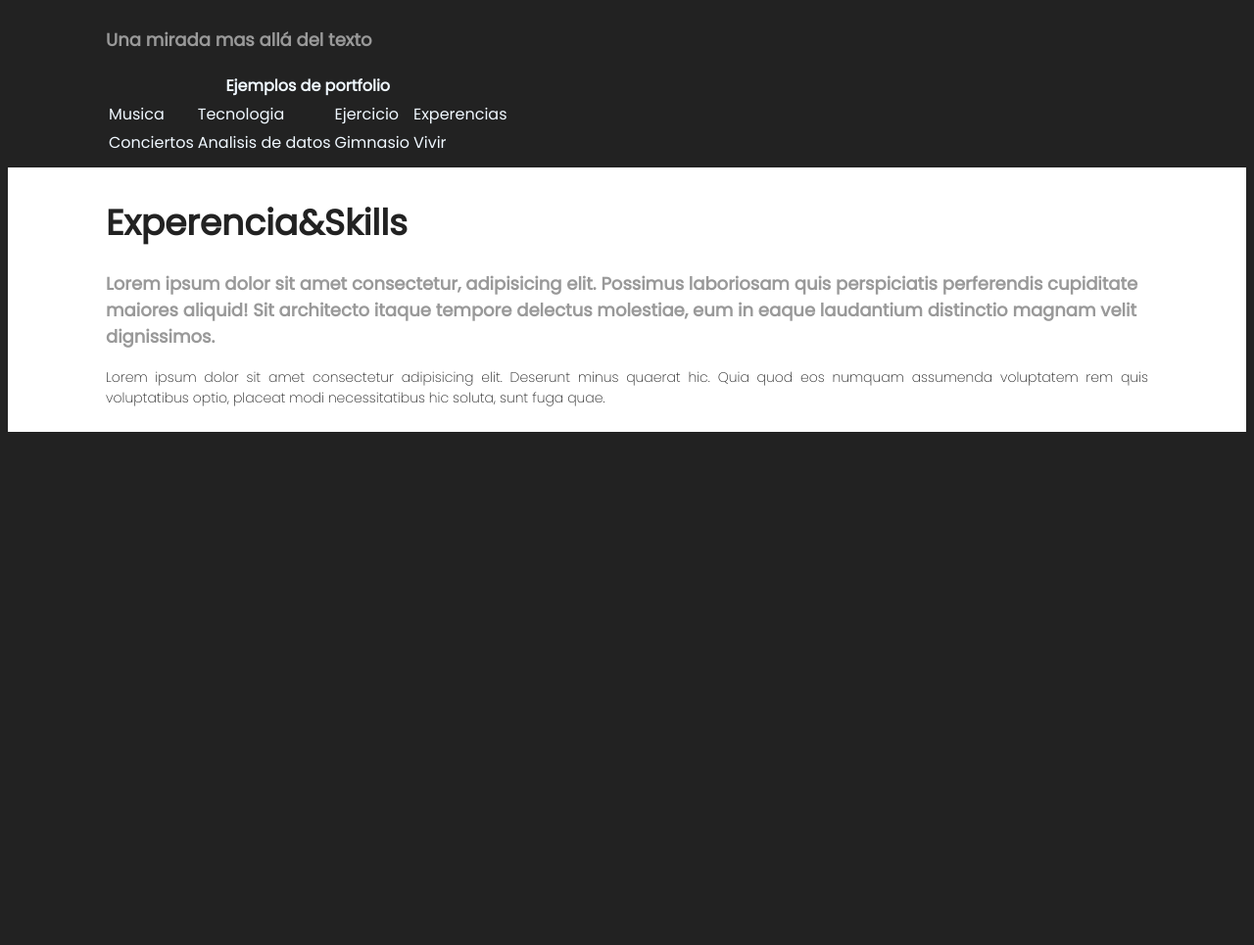
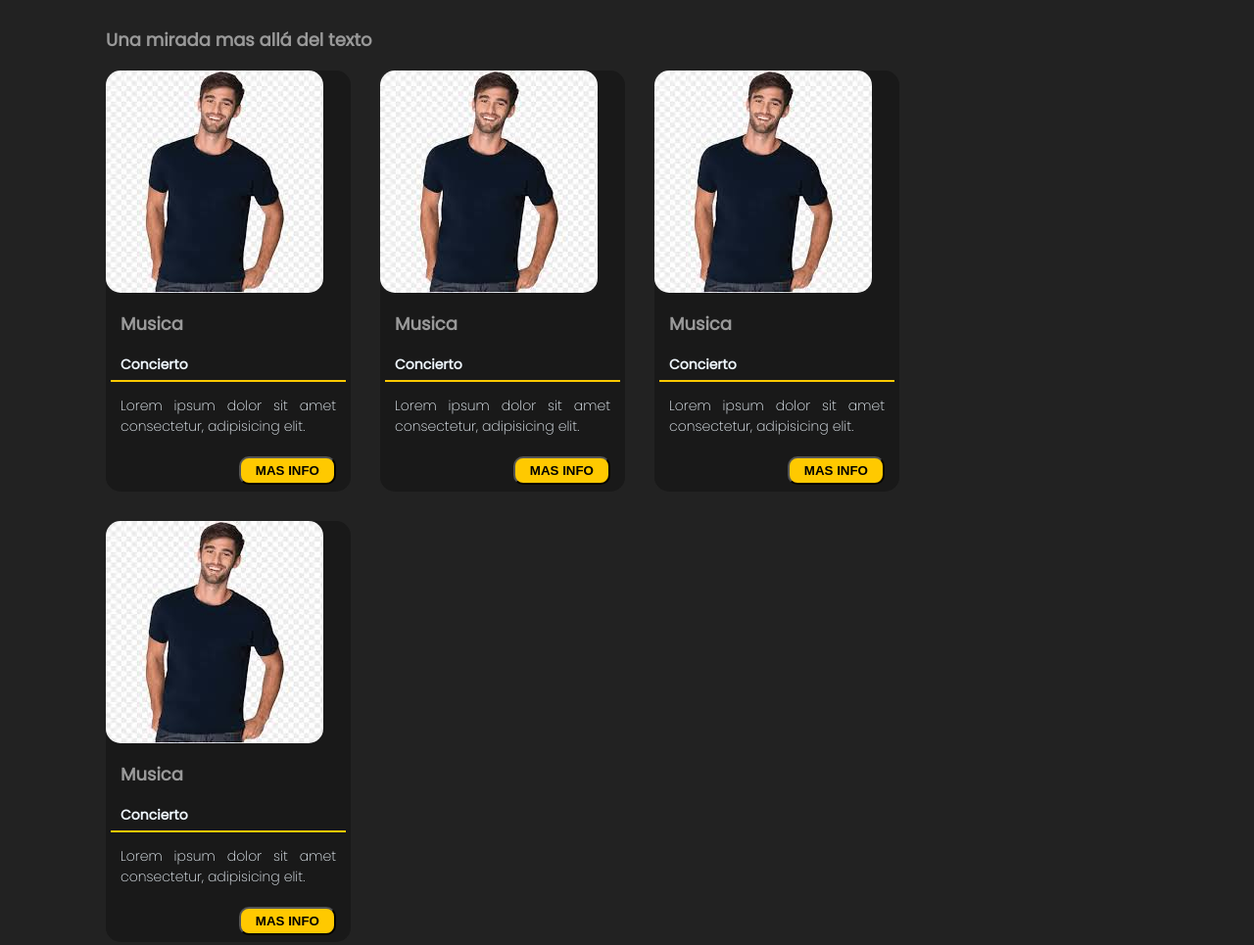
Before and after one commit to PonchoTM/Portafolio, a plain HTML site: page index.html in a window 1280 px wide. Shown: the part 967-1932 px from the top of the page at 98% size. Before the commit the page ends 1416 px from the top, so only its background shows below. Drawn offline with Linux system fonts and the light colour scheme.

Commit message:
agregar felx cards

```diff
--- a/css/estilos.css
+++ b/css/estilos.css
@@ -26,6 +26,10 @@ I:hover{
     cursor: pointer;
 }
 
+a{
+    text-decoration: none;
+}
+
 a:any-link{
     color: white;
 }
@@ -37,6 +41,12 @@ a:-webkit-any-link{
 a:-moz-any-link{
     color: white;
 }
+
+
+a:hover{
+    color:#ffc900
+}
+
 ul{
     list-style: none;
 }
@@ -47,6 +57,10 @@ li{
     margin-right: 15px;
 }
 
+button{
+    border-radius: 10px;
+}
+
 h3{
     color: #999;
     font-size: 18px;
@@ -55,7 +69,7 @@ h3{
 nav{
     position:fixed;
     width: 100%;
-    height: 65px;
+    height: 55px;
     top: 0;
     background-color: #222;
     border-bottom: 1px solid white;
@@ -67,7 +81,8 @@ nav ul{
 }
 
 nav ul li{
-    padding-top: 12px;
+    padding-top: 0px;
+    top: 0;
 }
 
 section{
@@ -82,7 +97,7 @@ section{
     padding: 10px 100px 10px 100px;
 }
 #liImg{
-    padding: 10px
+    padding: 0px
 }
 
 #logo{
@@ -109,3 +124,60 @@ section{
 #portfolio{
     border-top: 1px solid #ffc900;
 }
+
+/*Card portafolio*/
+
+.filaportafolio{
+    display: flex;
+    flex-direction: row;
+    flex-wrap: wrap;
+    justify-content: space-center;
+    gap: 30px 30px;
+    margin-bottom: 15px;
+    margin-top: 15px;
+}
+
+.card{
+    width: 250px;
+    background-color: #191919;
+    border-radius: 15px;
+}
+
+.card img{
+    border-radius: 15px;
+}
+
+.car h3{
+    color: #ffc900;
+}
+
+.card h4{
+    margin: 0 5px 5px 0;
+}
+
+.card h3, .card h4, .card p, .card .masinfo{
+    padding: 0 15px;
+}
+
+.card .masinfo{
+    margin: 15px 0px 15px 0px;
+    height: 26px;
+}
+
+.card .masinfo button{
+    background-color: #ffc900;
+    font-weight: 600;
+    padding-left: 15px;
+    padding-right: 15px;
+    float: right;
+}
+
+.card .sep{
+    margin: 0px 5px 0px 5px;
+    border: 1px solid #ffc900 ;
+}
+
+.card button{
+    margin-top: 5px;
+    padding: 5px;
+}
--- a/index.html
+++ b/index.html
@@ -12,10 +12,10 @@
         <!--Menu navegacion-->
         <nav>
             <ul>
-                <li>Sobre mi</li>
-                <li>Portfolio</li>
+                <li><a href="#sobremi">Sobre mi</a></li>
+                <li><a href="#portfolio">Portfolio</a></li>
                 <li id="liImg"><img src="./recursos/logo.png" alt="Logo pesas" id="logo"></li>
-                <li>Experiencia&Skills</li>
+                <li><a href="#experencia">Experiencia&Skills</a></li>
                 <li>Contacto</li>
             </ul>
         </nav>
@@ -27,10 +27,10 @@
                 <h3 class="hashtag">#Gymrat</h3>
                 <ul id="redessociales">
                     <li><a href="https://fontawesome.com/icons/linkedin?f=brands&s=solid" target="_blank"><i class="fa-solid fa-envelope"></i></a></li>
-                    <li><i class="fa-brands fa-linkedin"></i></li>
-                    <li><i class="fa-brands fa-facebook"></i></i></li>
-                    <li><i class="fa-brands fa-instagram"></i></li>
-                    <li><i class="fa-brands fa-whatsapp"></i></li>
+                    <li><a href="https://www.linkedin.com" target="_blank"><i class="fa-brands fa-linkedin"></i></a></li>
+                    <li><a href="https://www.facebook.com/?locale=es_LA"  target="_blank"><i class="fa-brands fa-facebook"></i></a></li>
+                    <li><a href="https://www.instagram.com" target="_blank"><i class="fa-brands fa-instagram"></i></a></li>
+                    <li><a href=""></a><i class="fa-brands fa-whatsapp"></i></a></li>
                 </ul>
             </section>
             <!--Fin de bloque inicio-->
@@ -44,25 +44,40 @@
             <section id="portfolio">
                 <h2>Portfolio</h2>
                 <h3>Una mirada mas allá del texto</h3>
-                <table>
-                    <thead>
-                        <th colspan="4"> Ejemplos de portfolio</th>
-                    </thead>
-                    <tbody>
-                        <tr>
-                            <td>Musica</td>
-                            <td>Tecnologia</td>
-                            <td>Ejercicio</td>
-                            <td>Experencias</td>
-                        </tr>
-                        <tr>
-                            <td>Conciertos</td>
-                            <td>Analisis de datos</td>
-                            <td>Gimnasio</td>
-                            <td>Vivir</td>
-                        </tr>
-                    </tbody>
-                </table>
+                <div class="filaportafolio">
+                    <div class="card">
+                        <img src="./recursos/images.png" alt="portfolio1">
+                        <h3>Musica</h3>
+                        <h4>Concierto</h4>
+                        <div class="sep"></div>
+                        <p>Lorem ipsum dolor sit amet consectetur, adipisicing elit.</p>
+                        <div class="masinfo"><button type="button">MAS INFO</button></div>
+                    </div>
+                    <div class="card">
+                        <img src="./recursos/images.png" alt="portfolio1">
+                        <h3>Musica</h3>
+                        <h4>Concierto</h4>
+                        <div class="sep"></div>
+                        <p>Lorem ipsum dolor sit amet consectetur, adipisicing elit.</p>
+                        <div class="masinfo"><button type="button">MAS INFO</button></div>
+                    </div>
+                    <div class="card">
+                        <img src="./recursos/images.png" alt="portfolio1">
+                        <h3>Musica</h3>
+                        <h4>Concierto</h4>
+                        <div class="sep"></div>
+                        <p>Lorem ipsum dolor sit amet consectetur, adipisicing elit.</p>
+                        <div class="masinfo"><button type="button">MAS INFO</button></div>
+                    </div>
+                    <div class="card">
+                        <img src="./recursos/images.png" alt="portfolio1">
+                        <h3>Musica</h3>
+                        <h4>Concierto</h4>
+                        <div class="sep"></div>
+                        <p>Lorem ipsum dolor sit amet consectetur, adipisicing elit.</p>
+                        <div class="masinfo"><button type="button">MAS INFO</button></div>
+                    </div>
+                </div>
             </section>
             <!--Bloque de experiencia-->
             <section id="experencia">
```
